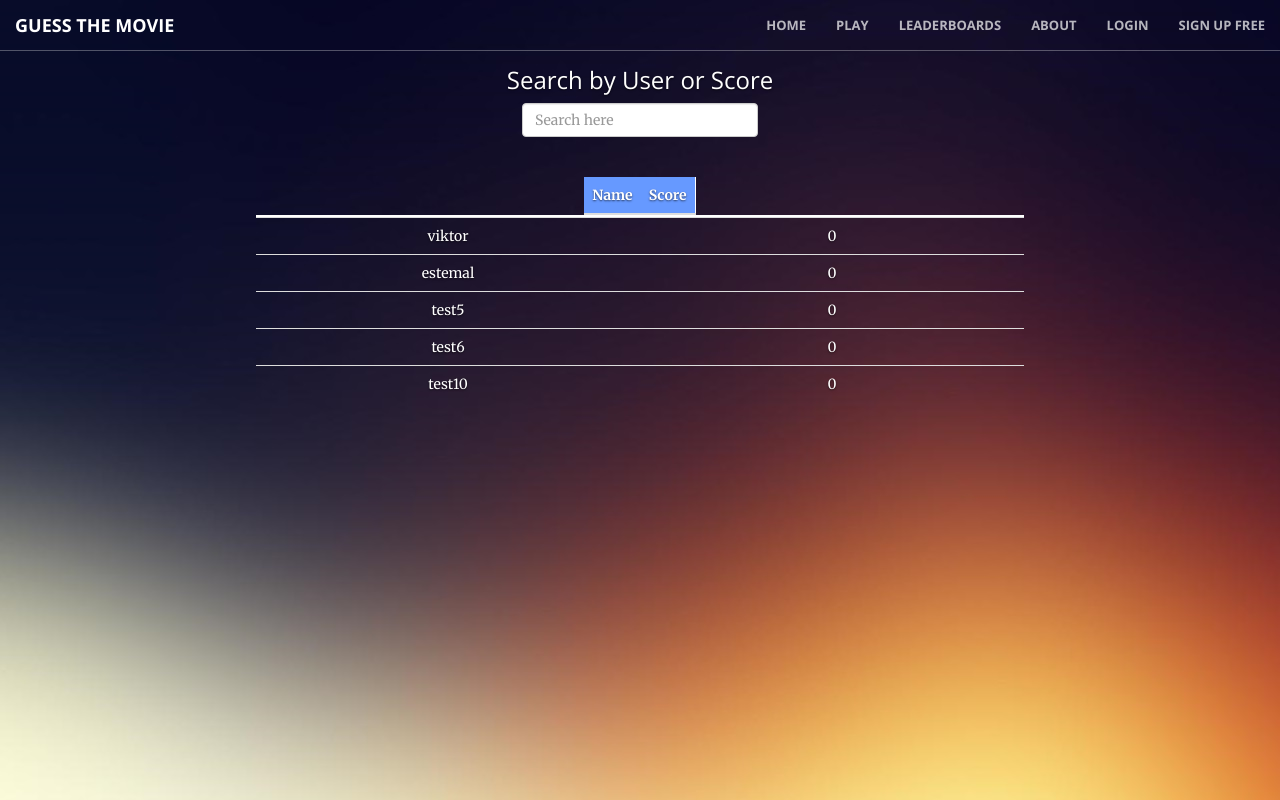
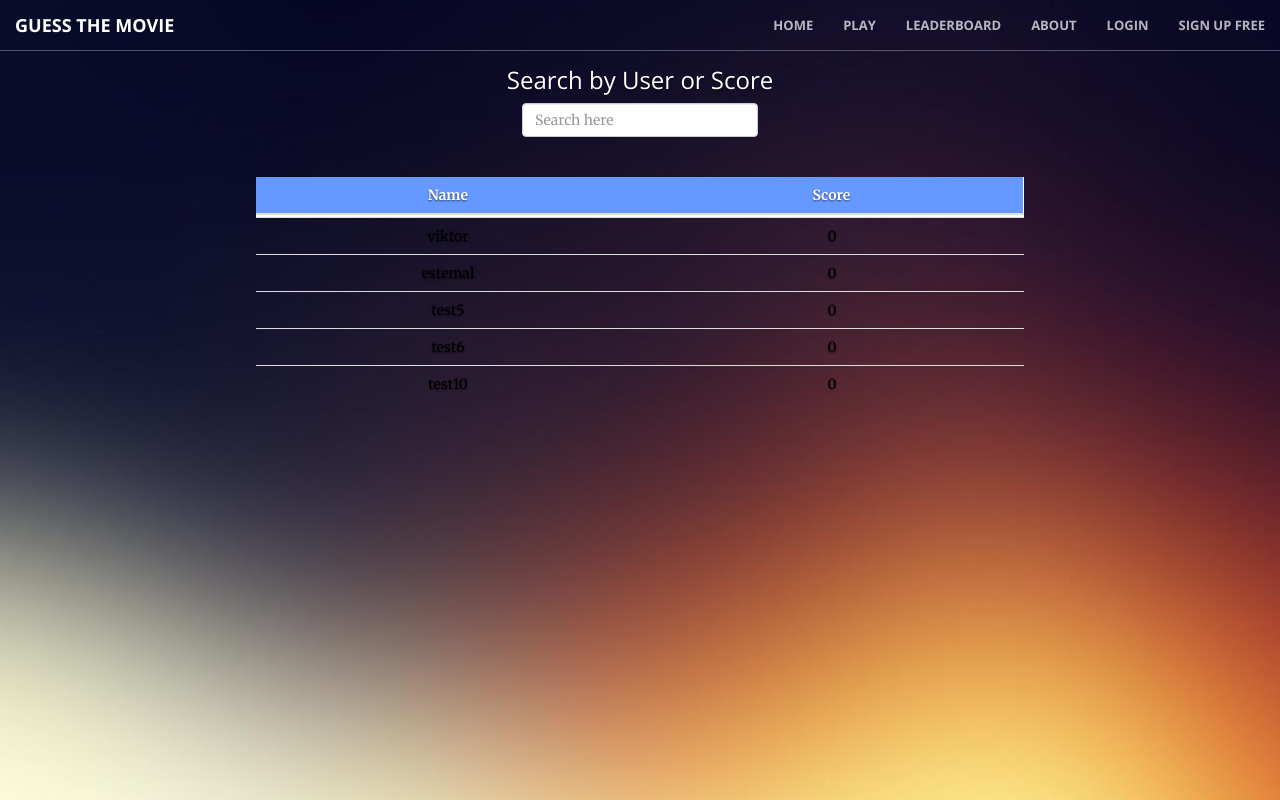
Before and after one commit to kirilhristov91/ITECH, a Django app: page /guess_the_movie/leaderboard/ in a window 1280 px wide. Run offline with Django 3.2, Linux system fonts and the light colour scheme; data comes from the database, SQL or seed files in the repository; some libraries are stand-ins or nearby versions.

Commit message:
leaderboard.html extends base.html

```diff
--- a/ITECH/static/css/creative.css
+++ b/ITECH/static/css/creative.css
@@ -683,7 +683,7 @@ p {
 
 .tableHeading {
     height: 30px;
-    width: 10%;
+    width: 100%;
     line-height: 30px;
     text-align: center;
     background-color: #6699ff;
--- a/ITECH/templates/base.html
+++ b/ITECH/templates/base.html
@@ -118,6 +118,8 @@
 <!-- Custom Theme JavaScript -->
 <script src="/static/js/creative.js"></script>
 
+<script src="//rawgithub.com/stidges/jquery-searchable/master/dist/jquery.searchable-1.0.0.min.js"></script>
+
 <!-- Script to Activate the Carousel -->
 </body>
 
--- a/ITECH/templates/guess_the_movie/about.html
+++ b/ITECH/templates/guess_the_movie/about.html
@@ -3,7 +3,7 @@
 {% load staticfiles %}
 
 {% block title %}<title>About</title>{% endblock %}
-
+{% block body %}<body>{% endblock %}
 {% block uppper %}
      <div id="carousel-example-generic" class="carousel slide">
 
--- a/ITECH/templates/guess_the_movie/index.html
+++ b/ITECH/templates/guess_the_movie/index.html
@@ -3,7 +3,7 @@
 {% load staticfiles %}
 
 {% block title %}<title>Guess The Movie</title>{% endblock %}
-
+{% block body %}<body> {% endblock %}
 {% block uppper %}
 
 <div id="carousel-example-generic" class="carousel slide">
--- a/ITECH/templates/guess_the_movie/leaderboard.html
+++ b/ITECH/templates/guess_the_movie/leaderboard.html
@@ -1,94 +1,11 @@
-<!DOCTYPE html>
-<html xmlns="http://www.w3.org/1999/html">
-<head>
+{% extends 'base.html' %}
 
-    <meta charset="utf-8">
-    <meta http-equiv="X-UA-Compatible" content="IE=edge">
-    <meta name="viewport" content="width=device-width, initial-scale=1">
-    <meta name="description" content="">
-    <meta name="author" content="">
+{% load staticfiles %}
 
-    <title>Guess the Movie</title>
-
-    <!-- Bootstrap Core CSS -->
-    <link rel="stylesheet" href="/static/css/bootstrap.min.css" type="text/css">
-
-    <!-- Custom Fonts -->
-    <link href='http://fonts.googleapis.com/css?family=Open+Sans:300italic,400italic,600italic,700italic,800italic,400,300,600,700,800'
-          rel='stylesheet' type='text/css'>
-    <link href='http://fonts.googleapis.com/css?family=Merriweather:400,300,300italic,400italic,700,700italic,900,900italic'
-          rel='stylesheet' type='text/css'>
-    <link rel="stylesheet" href="static/font-awesome/css/font-awesome.min.css" type="text/css">
-
-    <!-- Plugin CSS -->
-    <link rel="stylesheet" href="/static/css/animate.min.css" type="text/css">
-
-    <!-- Custom CSS -->
-    <link rel="stylesheet" href="/static/css/creative.css" type="text/css">
-
-    <!-- HTML5 Shim and Respond.js IE8 support of HTML5 elements and media queries -->
-    <!-- WARNING: Respond.js doesn't work if you view the page via file:// -->
-    <!--[if lt IE 9]>
-    <script src="https://oss.maxcdn.com/libs/html5shiv/3.7.0/html5shiv.js"></script>
-    <script src="https://oss.maxcdn.com/libs/respond.js/1.4.2/respond.min.js"></script>
-    <![endif]-->
-
-</head>
-
-<body id="page-top" class="backgroundLeaderboard">
-<nav id="mainNav" class="navbar navbar-default navbar-fixed-top">
-    <div class="container-fluid">
-        <!-- Brand and toggle get grouped for better mobile display -->
-        <div class="navbar-header">
-            <button type="button" class="navbar-toggle collapsed" data-toggle="collapse"
-                    data-target="#bs-example-navbar-collapse-1">
-                <span class="sr-only">Toggle navigation</span>
-                <span class="icon-bar"></span>
-                <span class="icon-bar"></span>
-                <span class="icon-bar"></span>
-            </button>
-            <a class="navbar-brand page-scroll" href="#page-top">Guess The Movie</a>
-        </div>
-
-        <!-- Collect the nav links, forms, and other content for toggling -->
-        <div class="collapse navbar-collapse" id="bs-example-navbar-collapse-1">
-            <ul class="nav navbar-nav navbar-right">
-                <li>
-                    <a class="page-scroll" href="/guess_the_movie">Home</a>
-                </li>
-                <li>
-                    <a class="page-scroll" href="/guess_the_movie/game">Play</a>
-                </li>
-                <li>
-                    <a class="page-scroll" href="/guess_the_movie/leaderboard">Leaderboards</a>
-                </li>
-                <li>
-                    <a class="page-scroll" href="/guess_the_movie/about">About</a>
-                </li>
-                {% if user.is_authenticated %}
-                <li>
-                    <a class="page-scroll" href="">Welcome {{user.username}}</a>
-                </li>
-                <li>
-                    <a class="page-scroll" href="/guess_the_movie/logout/">Logout</a>
-                </li>
-
-                {% else %}
-                <li>
-                    <a class="page-scroll" href="/guess_the_movie/login">Login</a>
-                </li>
-                <li>
-                    <a class="page-scroll" href="/guess_the_movie/register">Sign UP FREE</a>
-                </li>
-                {% endif %}
-            </ul>
-        </div>
-        <!-- /.navbar-collapse -->
-    </div>
-    <!-- /.container-fluid -->
-</nav>
-
-<header>
+{% block title %}<title>About</title>{% endblock %}
+{% block body %}<body id="page-top" class="backgroundLeaderboard">{% endblock %}
+{% block uppper %}
+  <header>
     <div class="carousel-caption tableLeaderboard">
         <div id="container" class="  text-center">
 
@@ -118,8 +35,8 @@
 
                         {% for user in allUsers %}
                         <tr>
-                            <td>{{ user.user.username }}</td>
-                            <td>{{ user.total_points }}</td>
+                            <td style="color:black" >{{ user.user.username }}</td>
+                            <td style="color:black">{{ user.total_points }}</td>
                         </tr>
                         {% endfor %}
 
@@ -139,28 +56,4 @@
     </div>
 </header>
 
-
-<script src="/static/js/jquery.js"></script>
-
-<!-- Bootstrap Core JavaScript -->
-<script src="/static/js/bootstrap.min.js"></script>
-
-<!-- Plugin JavaScript -->
-<script src="/static/js/jquery.easing.min.js"></script>
-<script src="/static/js/jquery.fittext.js"></script>
-<script src="/static/js/wow.min.js"></script>
-<script src="/static/js/creative.js"></script>
-<script src="//rawgithub.com/stidges/jquery-searchable/master/dist/jquery.searchable-1.0.0.min.js"></script>
-
-<script src = "/static/js/guessTheMovie.js"></script>
-
-<script>
-
-
-
-
-</script>
-
-
-</body>
-</html>
+{% endblock %}
```
